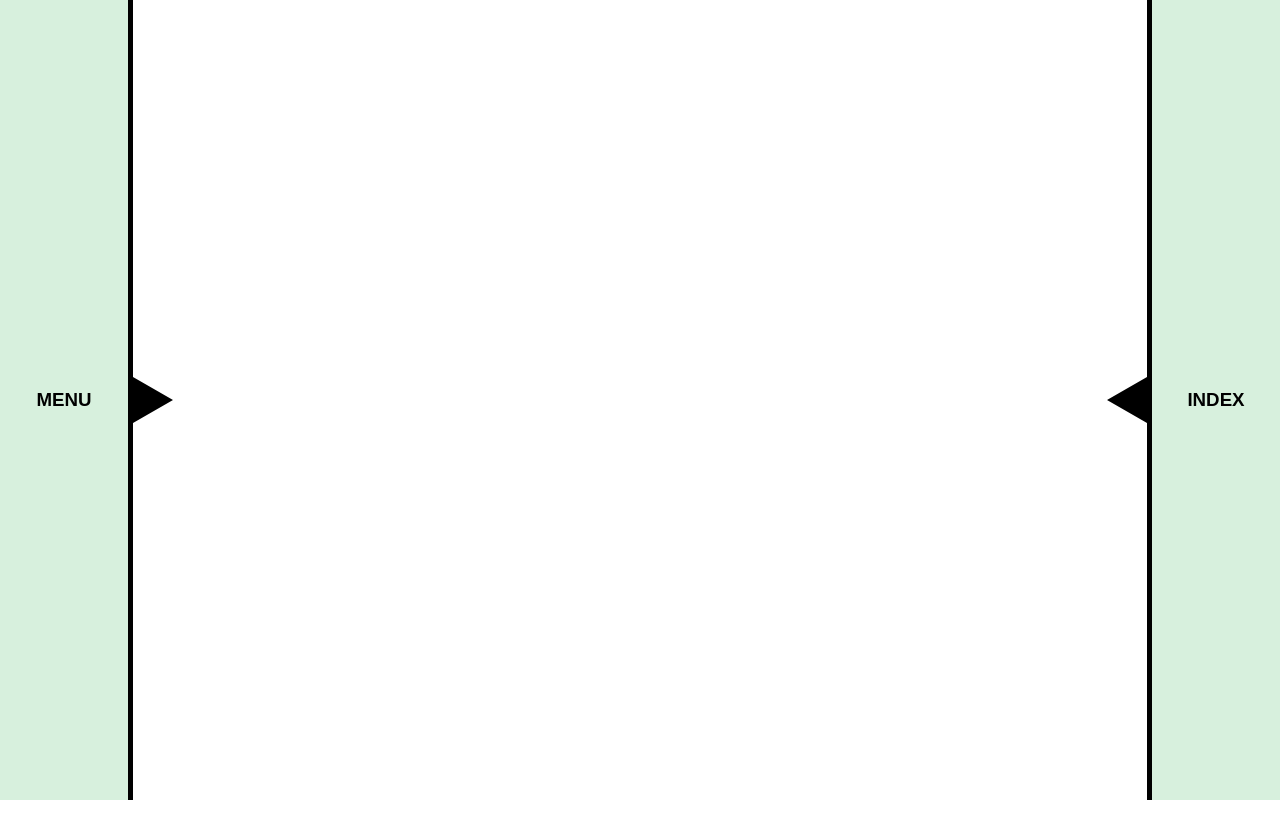
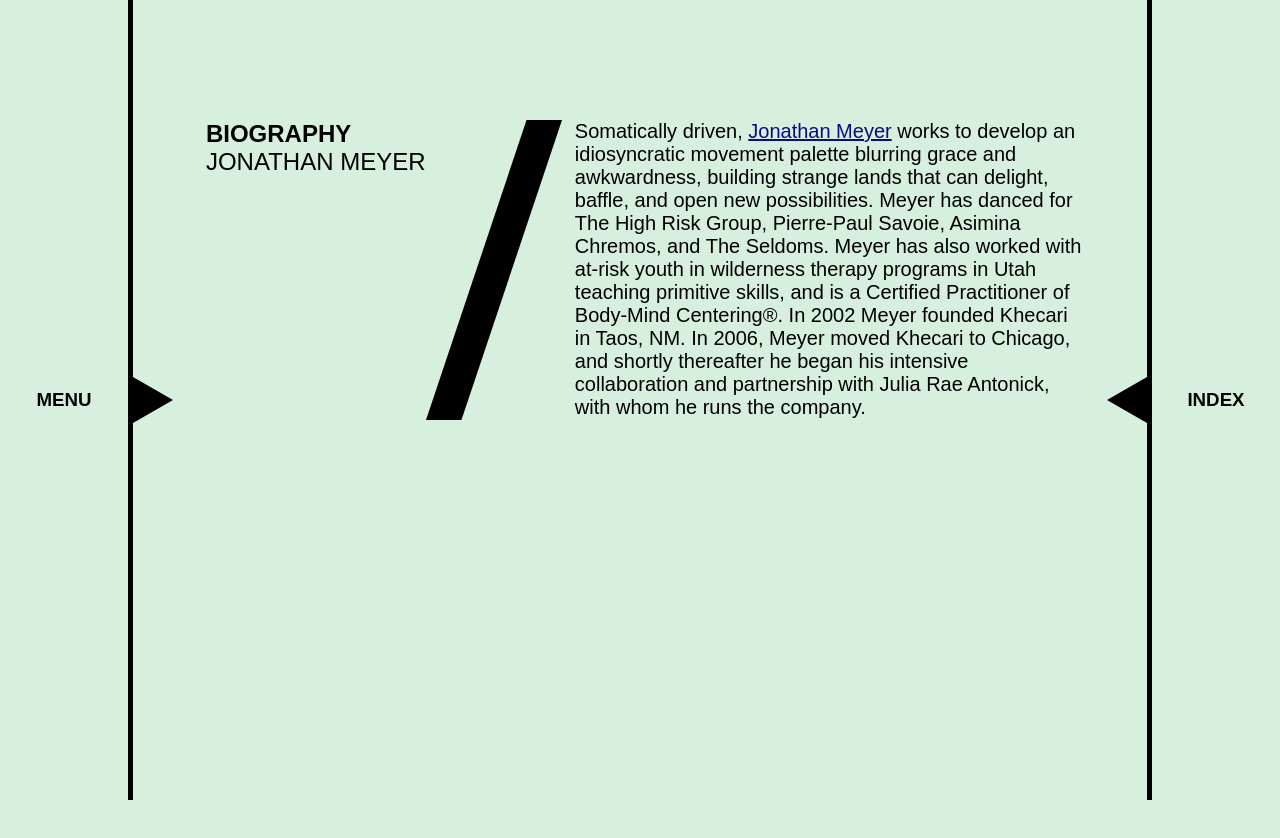
Before and after one commit to ampersand-paris/VAULT, a React (Create React App) app: page /jonathan-meyer-bio in a window 1280 px wide. Before the commit this address had no page. Shown: the top 838 px of the page. Before the commit the page ends 800 px from the top, so only its background shows below. Built offline with nearby package versions, Linux system fonts and the light colour scheme; a web font is replaced by a local one.

Commit message:
jonathan meyer

```diff
--- a/src/App.js
+++ b/src/App.js
@@ -55,6 +55,7 @@ import RussellLepleyBio from "./Biographies/RussellLepley";
 import TonyaLockyerBio from "./Biographies/TonyaLockyer";
 import GeselMasonBio from "./Biographies/GeselMason";
 import EllenMaynardBio from "./Biographies/EllenMaynard";
+import JonathanMeyerBio from "./Biographies/JonathanMeyer";
 
 // === VIDEOS ===
 import MeetingThree from "./Videos/MeetingThree";
@@ -114,6 +115,7 @@ return (
                 <Route path="/jaamil-olawale-kosoko-bio" element={<JaamilOlawaleKosokoBio />} />
                 <Route path="/jane-jerardi-bio" element={<JaneJerardiBio />} />
                 <Route path="/jenai-cutcher-bio" element={<JenaiCutcherBio />} />
+                <Route path="/jonathan-meyer-bio" element={<JonathanMeyerBio />} />
                 <Route path="/jsun-howard-bio" element={<JsunHowardBio />} />
                 <Route path="/judy-hussie-taylor-bio" element={<JudyHussieTaylorBio />} />
                 <Route path="/julia-rae-antonick-bio" element={<JuliaRaeAntonickBio />} />
--- /dev/null
+++ b/src/Biographies/JonathanMeyer.js
@@ -0,0 +1,29 @@
+// ====== COMPONENTS ======
+
+const JonathanMeyerBio = (props) => {
+
+    return (
+    <>
+        <div className="one-hundred-vh flex jc-center mobile-al-center mobile-column top-padding mint-green">
+            <div className="vault-padding mobile-flex mobile-jc-center mobile-width">
+                <div className="flex space-btwn essay-title-height">
+                    <div>
+                        <h2 className="subtitle ">BIOGRAPHY</h2>
+                        <h2 className="subtitle neuzit">Jonathan Meyer</h2>
+                    </div>
+                    <img className="bio-slash" src="/Images/Slash.svg" />
+                    <div className="flex column flex-end">
+                    </div>
+                </div>
+            </div>
+            <section className="flex column al-center no-top-padding mobile-padding">
+                <div className="essay-width ">
+                    <p className="no-top-padding">Somatically driven, <a href="https://www.khecari.org/jonathan-meyer">Jonathan Meyer</a> works to develop an idiosyncratic movement palette blurring grace and awkwardness, building strange lands that can delight, baffle, and open new possibilities. Meyer has danced for The High Risk Group, Pierre-Paul Savoie, Asimina Chremos, and The Seldoms. Meyer has also worked with at-risk youth in wilderness therapy programs in Utah teaching primitive skills, and is a Certified Practitioner of Body-Mind Centering®. In 2002 Meyer founded Khecari in Taos, NM. In 2006, Meyer moved Khecari to Chicago, and shortly thereafter he began his intensive collaboration and partnership with Julia Rae Antonick, with whom he runs the company.</p>
+                </div>
+            </section>
+        </div>
+    </>
+  );
+}
+
+export default JonathanMeyerBio;
```
